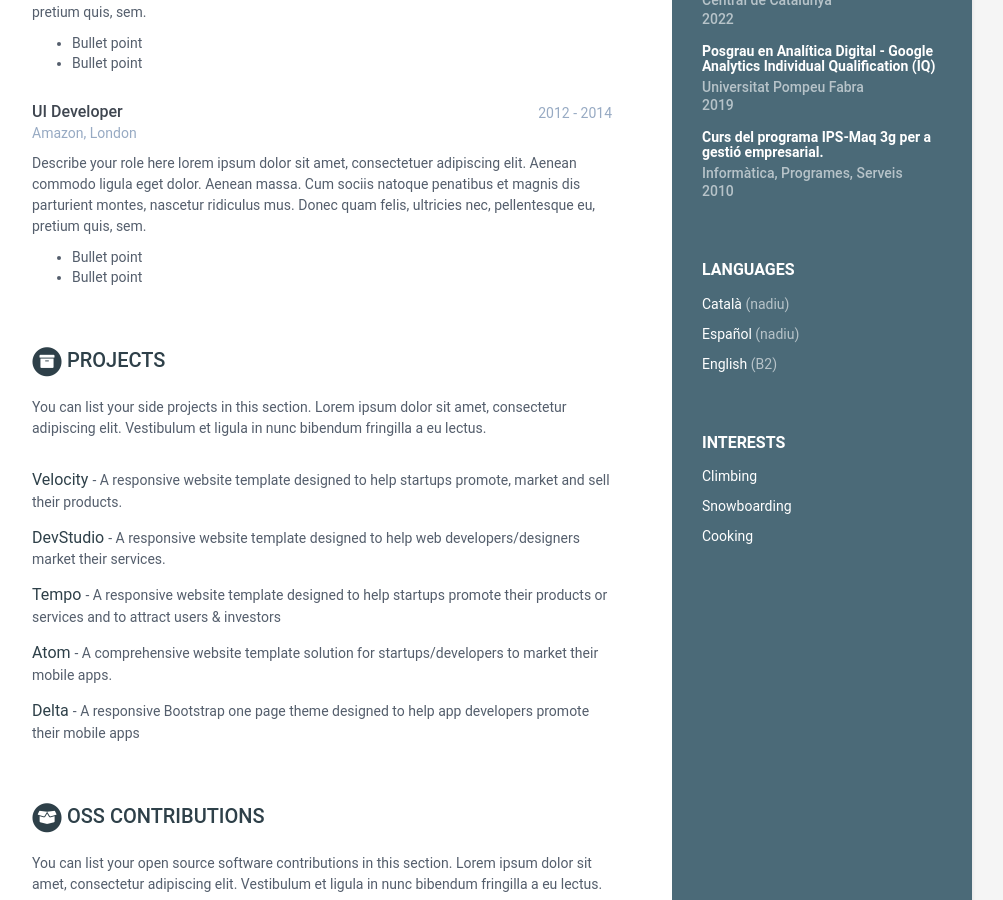
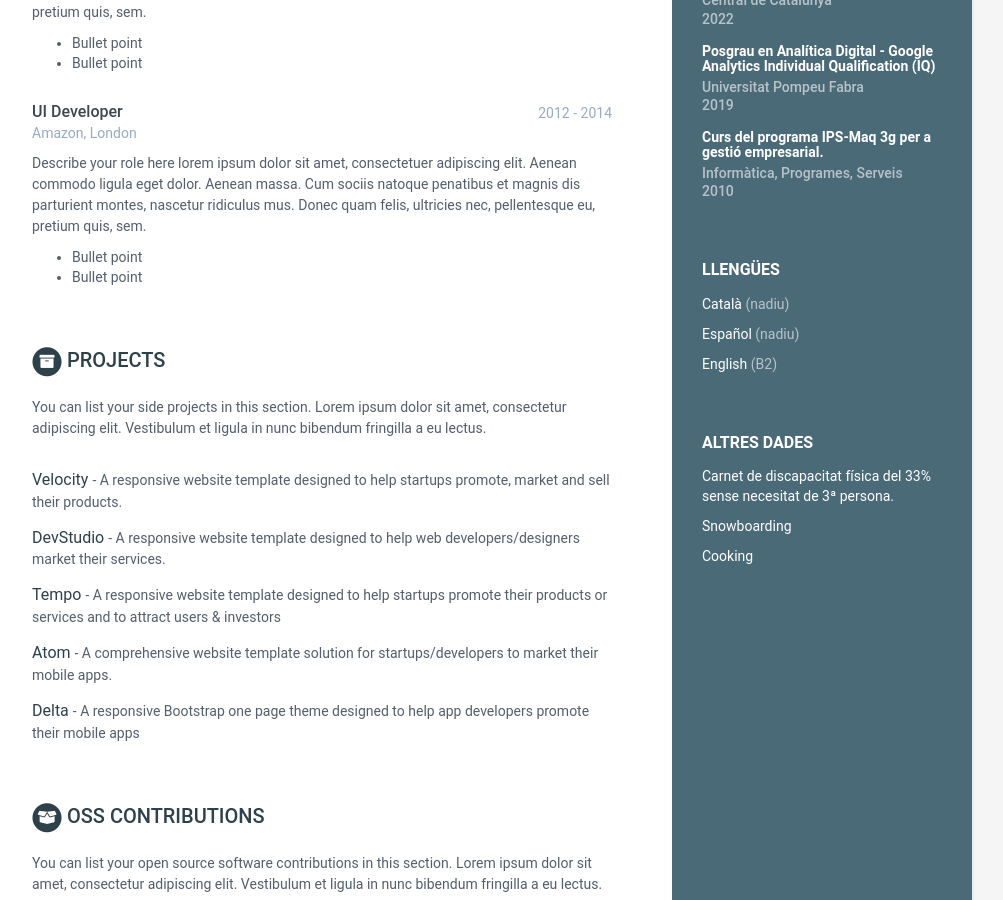
Before and after one commit to vpalomares/cv, a Jekyll site: the page built from index.html, in a window 1280 px wide and 900 px high, scrolled down 721 px. Shown: the whole window, without its empty margins (168-1171 px from the left). Built offline with Jekyll 4.4.1, drawn with Linux system fonts in a browser that asks for light colours.

Commit message:
Update data.yml

```diff
--- a/_data/data.yml
+++ b/_data/data.yml
@@ -18,7 +18,7 @@ sidebar:
     pdf: http://www.africau.edu/images/default/sample.pdf
 
     languages:
-      title: Languages
+      title: Llengües
       info:
         - idiom: Català
           level: nadiu
@@ -30,9 +30,9 @@ sidebar:
           level: B2
 
     interests:
-      title: Interests
+      title: Altres dades
       info:
-        - item: Climbing
+        - item: Carnet de discapacitat física del 33% sense necesitat de 3ª persona.
           link:
 
         - item: Snowboarding
```
